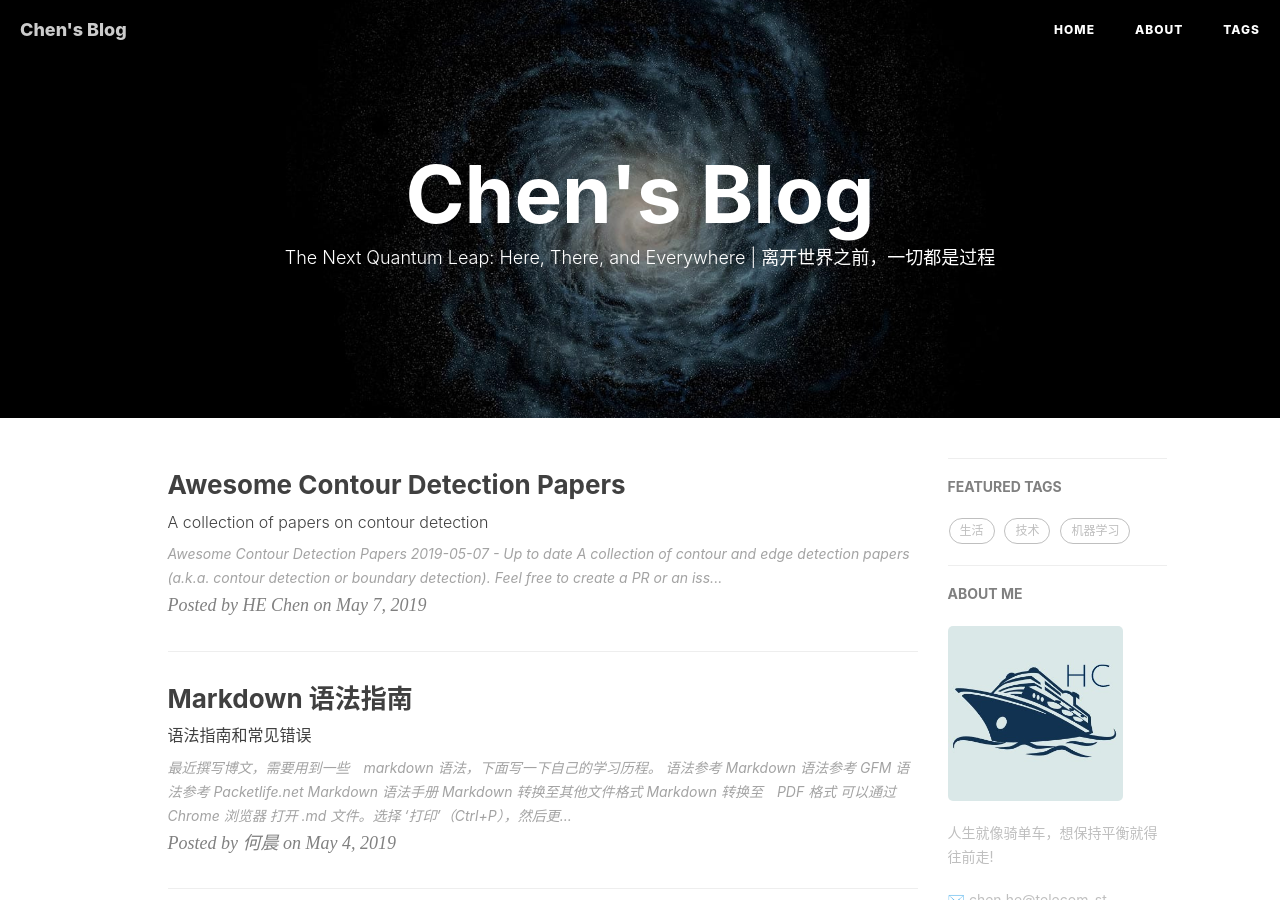
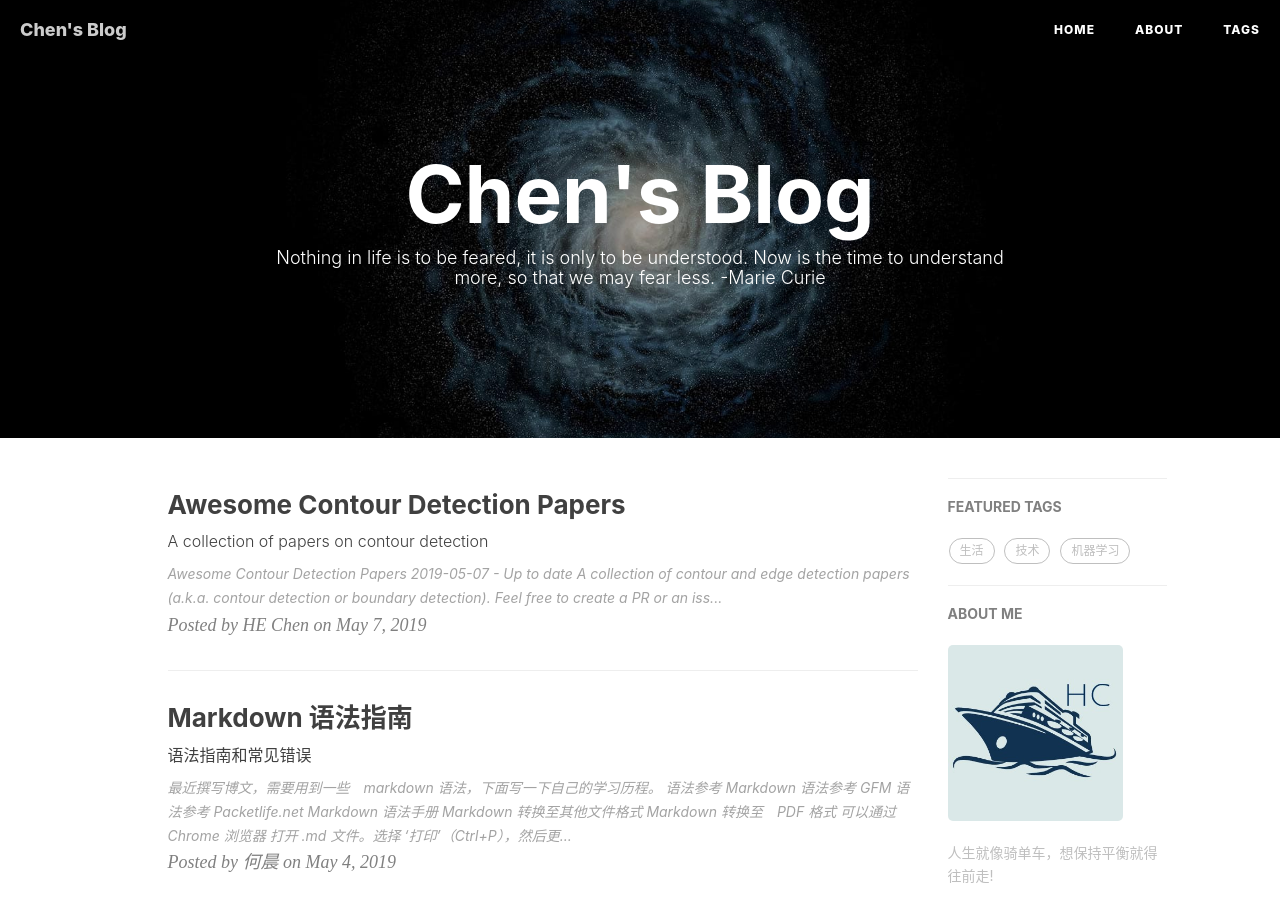
Before and after one commit to he-chen-95/he-chen-95.github.io, a Jekyll site: the page built from index.html, in a window 1280 px wide and 900 px high. Built offline with Jekyll 4.4.1, drawn with Linux system fonts in a browser that asks for light colours; nearby versions of some CDN libraries; the list of posts is cut into pages by our own code; comment, search, counter and statistics services are not loaded.

Commit message:
Update index.html

```diff
--- a/index.html
+++ b/index.html
@@ -1,6 +1,6 @@
 ---
 layout: page
-description: "The Next Quantum Leap: Here, There, and Everywhere | 离开世界之前，一切都是过程"
+description: "Nothing in life is to be feared, it is only to be understood. Now is the time to understand more, so that we may fear less. -Marie Curie"
 ---
 
 {% for post in paginator.posts %}
```
